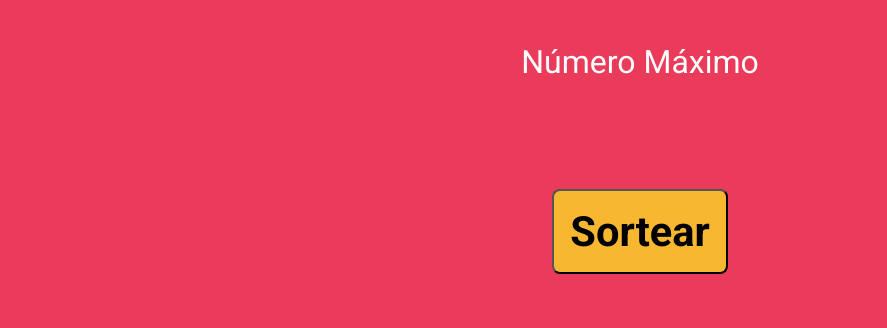
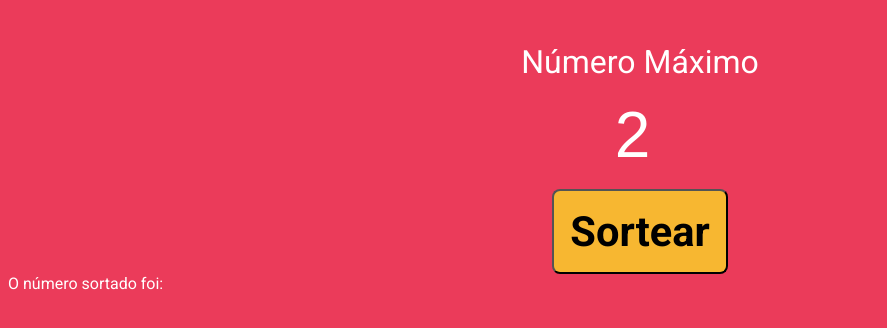
Before and after one commit to lucasschunemann/EBAC, a plain HTML site: page GRUNT/dev/index.html in a window 1280 px wide. Shown: the part 206-534 px from the top of the page, without its empty margins (0-887 px from the left). Drawn offline with Linux system fonts and the light colour scheme.

Commit message:
Continuação

```diff
--- a/GRUNT/Gruntfile.js
+++ b/GRUNT/Gruntfile.js
@@ -36,7 +36,7 @@ module.exports = function (grunt) {
             },
             {
               match: "ENDERECO_DO_JS",
-              replacement: "../src/scripts/main.js",
+              replacement: "../src/scripts/main.js", // Verifique o caminho
             },
           ],
           prefix: "@@", // Adiciona o prefixo correto
--- a/GRUNT/dev/index.html
+++ b/GRUNT/dev/index.html
@@ -18,11 +18,21 @@
       <form id="form-sorteador">
         <div>
           <label for="numero-max">Número Máximo</label>
-          <input type="number" id="numero-max" required />
+          <input
+            type="number"
+            id="numero-max"
+            required
+            min="2"
+            value="2"
+            step="1"
+          />
         </div>
         <button type="submit">Sortear</button>
       </form>
     </main>
+    <div class="resultado">
+      O número sortado foi: <span id="result-valor"></span>
+    </div>
     <script src="../src/scripts/main.js"></script>
   </body>
 </html>
--- a/GRUNT/src/scripts/main.js
+++ b/GRUNT/src/scripts/main.js
@@ -13,6 +13,6 @@ document.addEventListener("DOMContentLoaded", function () {
       }
 
       let numeroRandom = Math.floor(Math.random() * numeroMax) + 1; // Gera um número inteiro entre 1 e numeroMax
-      alert(numeroRandom);
+      document.getElementById("result-valor").innerText = numeroRandom;
     });
 });
```
Also changed, not shown: GRUNT/src/index.html (+11 -1 lines), GRUNT/src/styles/main.less (line endings or trailing spaces).
